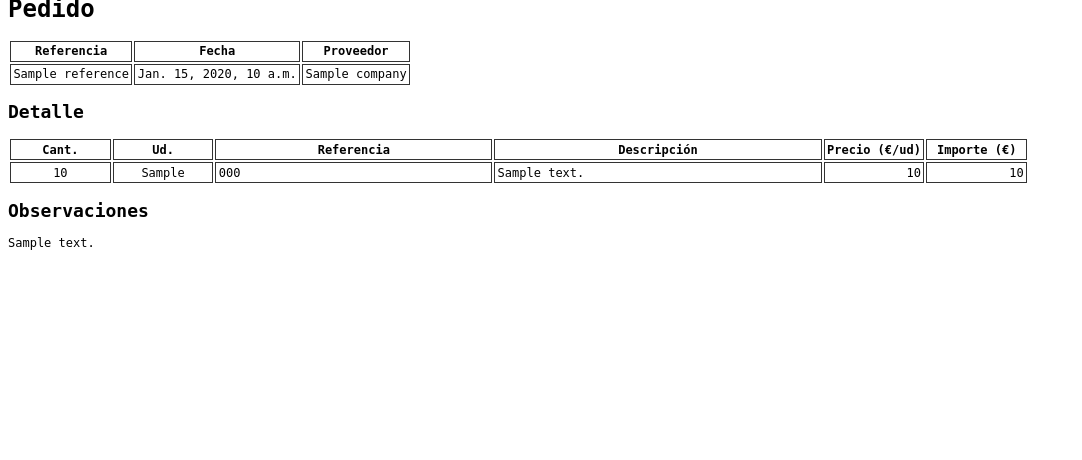
After one commit to jantoniomartin/django-machinery, a Django app: template om/templates/om/order_pdf.html in a window 1280 px wide. The commit adds this page. Shown: the part 340-800 px from the top of the page, without its empty margins (0-1082 px from the left). Run offline with Django 3.2, Linux system fonts and the light colour scheme; the template is opened without the code that fills it: most values are stand-ins (such as "Sample title", 1, 10 or a date in 2020); parts of the project's set-up code (start-up, migrations or seed data) failed here and were passed over; some libraries are stand-ins or nearby versions.

Commit message:
add view to render an order in pdf format

```diff
--- a/indumatic/settings_default.py
+++ b/indumatic/settings_default.py
@@ -85,6 +85,8 @@ USE_TZ = True
 # https://docs.djangoproject.com/en/1.6/howto/static-files/
 
 STATIC_URL = '/static/'
+MEDIA_URL = '/media/'
+STATIC_ROOT = os.path.join(BASE_DIR, 'static')
 
 # Templates
 TEMPLATE_DIRS = (
--- /dev/null
+++ b/indumatic/templates/pdf_base.html
@@ -0,0 +1,30 @@
+{% load staticfiles %}
+
+<!DOCTYPE html PUBLIC "-//W3C//DTD XHTML 1.0 Transitional//EN" "http://www.w3.org/TR/xhtml1/DTD/xhtml1-transitional.dtd">
+
+<html>
+<head>
+<meta http-equiv="content-type" content="text/html; charset=UTF-8" />
+<style type="text/css">
+body {
+	font-family: monospace;
+	font-size: 12px;
+}
+
+table {
+	table-layout: fixed;
+}
+
+table td,
+table th {
+	border: solid 1px #333;
+	padding: 0.2em;
+}
+</style>
+</head>
+<body>
+
+{% block content %}{% endblock %}
+
+</body>
+</html>
--- a/indumatic/templates/site_base.html
+++ b/indumatic/templates/site_base.html
@@ -9,7 +9,7 @@
 	<title>{% block title %}{% endblock %}</title>
 
 	<!-- Bootstrap -->
-	<link rel="stylesheet" href="{% static 'css/pdf.css' %}">
+	<link rel="stylesheet" href="{% static 'css/bootstrap.css' %}">
 
 	<!-- jQuery -->
 	<script src="{% static 'js/jquery.js' %}"></script>
--- /dev/null
+++ b/om/templates/om/order_pdf.html
@@ -0,0 +1,69 @@
+{% extends 'pdf_base.html' %}
+{% load staticfiles %}
+
+{% block content %}
+
+<table>
+<tr>
+<td>
+<img src="{% static 'img/main_logo.png' %}" />
+</td>
+<td>
+<strong>Automatización y Diseño Industrial, S.L.</strong><br />
+Polígono Industrial Campollano, C/F, 23<br />
+02007 Albacete (España)<br />
+Teléfono: 967 609 807<br />
+Email: oficina.tecnica@indumatic.net<br />
+Web: http://www.indumatic.net
+</td>
+</tr>
+</table>
+
+<h1>Pedido</h1>
+<table>
+<tr>
+<th>Referencia</th>
+<th>Fecha</th>
+<th>Proveedor</th>
+</tr>
+<tr>
+<td>{{ order.reference }}</td>
+<td>{{ order.created_at }}</td>
+<td>{{ order.company }}</td>
+</tr>
+</table>
+
+<h2>Detalle</h2>
+
+<table>
+<thead>
+<tr>
+<th style="width: 10%">Cant.</th>
+<th style="width: 10%">Ud.</th>
+<th>Referencia</th>
+<th>Descripción</th>
+<th style="width: 10%">Precio (€/ud)</th>
+<th style="width: 10%">Importe (€)</th>
+</tr>
+</thead>
+<tbody>
+{% for item in items %}
+<tr>
+<td style="text-align: center">{{ item.ordered_quantity }}</td>
+<td style="text-align: center">{{ item.offer.article.measure_unit }}</td>
+<td>{{ item.offer.article.code }}</td>
+<td>{{ item.offer.article.description }}</td>
+<td style="text-align: right">{{ item.offer.invoice_price }}</td>
+<td style="text-align: right">{{ item.cost }}</td>
+</tr>
+{% endfor %}
+</tbody>
+</table>
+
+{% if order.notes %}
+<h2>Observaciones</h2>
+{{ order.notes|linebreaks }}
+
+{% endif %}
+
+{% endblock %}
--- a/om/urls.py
+++ b/om/urls.py
@@ -48,6 +48,10 @@ urlpatterns = patterns("om.views",
 		OrderDetailView.as_view(),
 		name="om_order_detail"
 	),
+	url(r'^order/pdf/(?P<pk>\d+)$',
+		OrderPdfView.as_view(),
+		name="om_order_pdf"
+	),
 	url(r'^order/pending/$',
 		ListView.as_view(
 			model = Order,
--- a/pm/templates/pm/parts_pdf.html
+++ b/pm/templates/pm/parts_pdf.html
@@ -1,4 +1,4 @@
-{% extends 'pm/pdf_base.html' %}
+{% extends 'pdf_base.html' %}
 {% load i18n %}
 
 {% block content %}
--- a/pm/templates/pm/project_detail.html
+++ b/pm/templates/pm/project_detail.html
@@ -56,6 +56,8 @@ $(function() {
 <h1>{{ project }}</h1>
 <p>
 <a href="{% url 'pm_project_edit' project.id %}">{% trans "Edit project" %}</a>
+|
+<a href="{% url 'pm_project_parts_report' project.id %}">{% trans "Parts report" %}</a>
 </p>
 
 <div class="panel panel-primary">
```
Also changed, not shown: indumatic/views.py (+59 -0 lines), om/views.py (+16 -0 lines), pm/views.py (+1 -46 lines).
